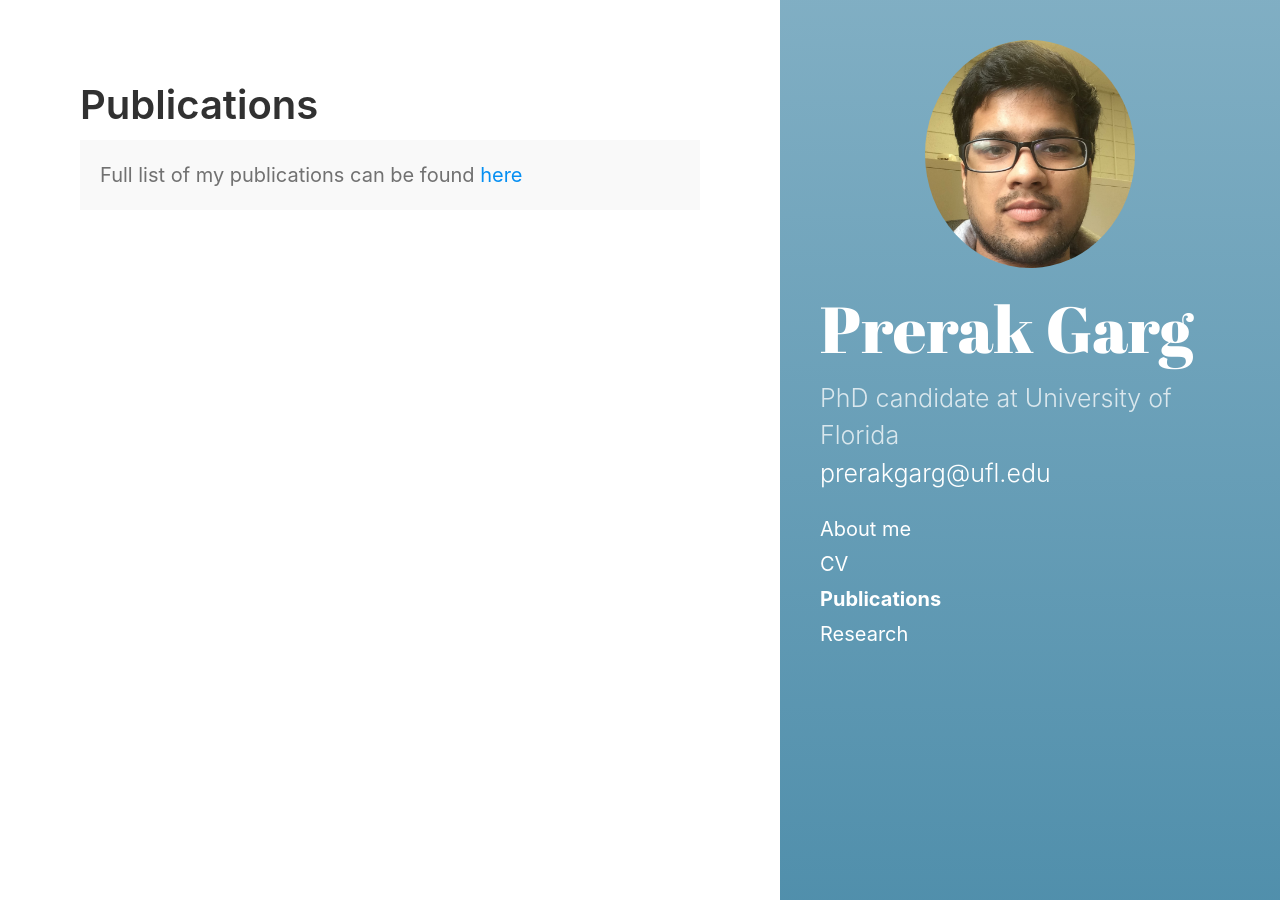
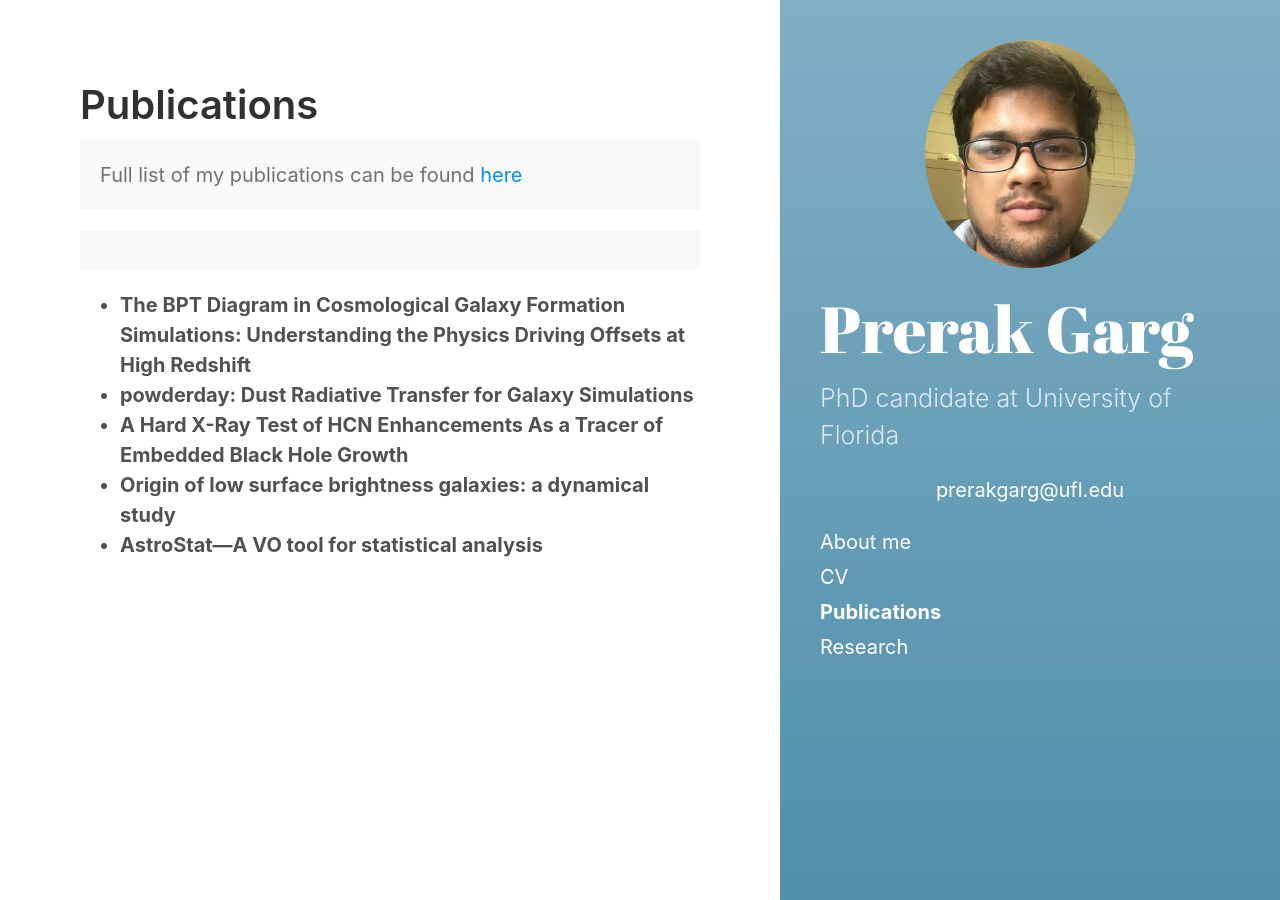
Before and after one commit to prerakgarg07/prerakgarg07.github.io, a Jekyll site: the page built from category/Publications.md, in a window 1280 px wide. Built offline with Jekyll 4.4.1, drawn with Linux system fonts in a browser that asks for light colours.

```diff
--- a/_config.yml
+++ b/_config.yml
@@ -5,7 +5,7 @@ highlighter:      rouge
 # Setup
 title:            Prerak Garg
 tagline:          'Prerak Garg'
-description:      'PhD candidate at University of Florida <br> <a href="http://"prerakgarg@ufl.edu target="_blank">prerakgarg@ufl.edu</a>'
+description:      'PhD candidate at University of Florida <br> <center><a href="http://"prerakgarg@ufl.edu target="_blank">prerakgarg@ufl.edu</a></center>'
 url:              https://prerakgarg07.github.io/
 baseurl:          '/'
                   # the optional subpath of your site, e.g. "/blog"
--- a/category/Publications.md
+++ b/category/Publications.md
@@ -6,3 +6,14 @@ title: Publications
 <p class="message">
 Full list of my publications can be found <a href="https://orcid.org/0000-0002-5923-2151" target="_blank">here</a>
 </p>
+
+
+<p class="message">
+<ul>
+  <li><b>The BPT Diagram in Cosmological Galaxy Formation Simulations: Understanding the Physics Driving Offsets at High Redshift</b></li>
+  <li><b>powderday: Dust Radiative Transfer for Galaxy Simulations</b></li>
+  <li><b>A Hard X-Ray Test of HCN Enhancements As a Tracer of Embedded Black Hole Growth</b></li>
+  <li><b>Origin of low surface brightness galaxies: a dynamical study</b></li>
+  <li><b>AstroStat—A VO tool for statistical analysis</b></li>
+</ul>
+</p>
```
Also changed, not shown: category/CV.md (+1 -1 lines).
